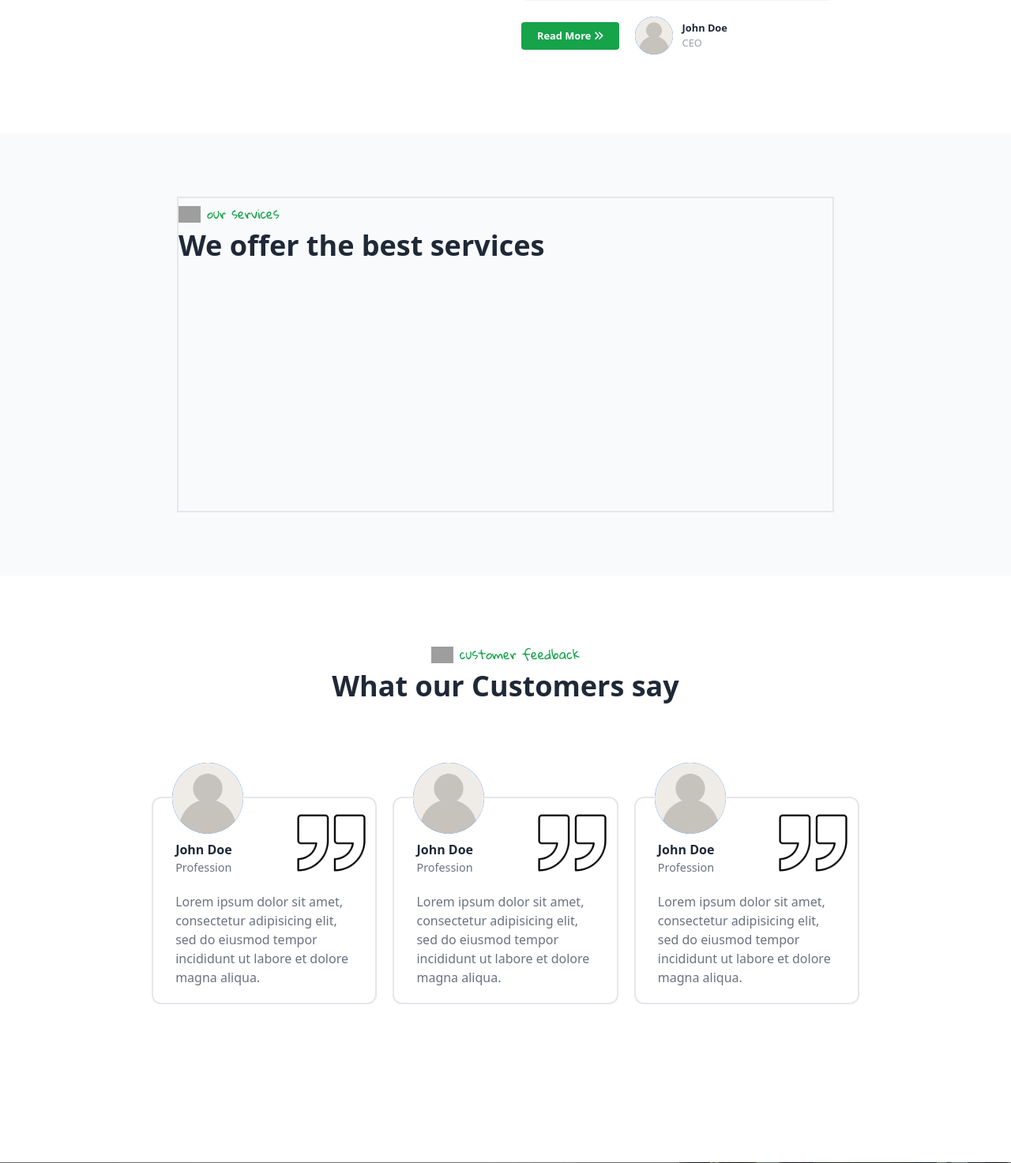
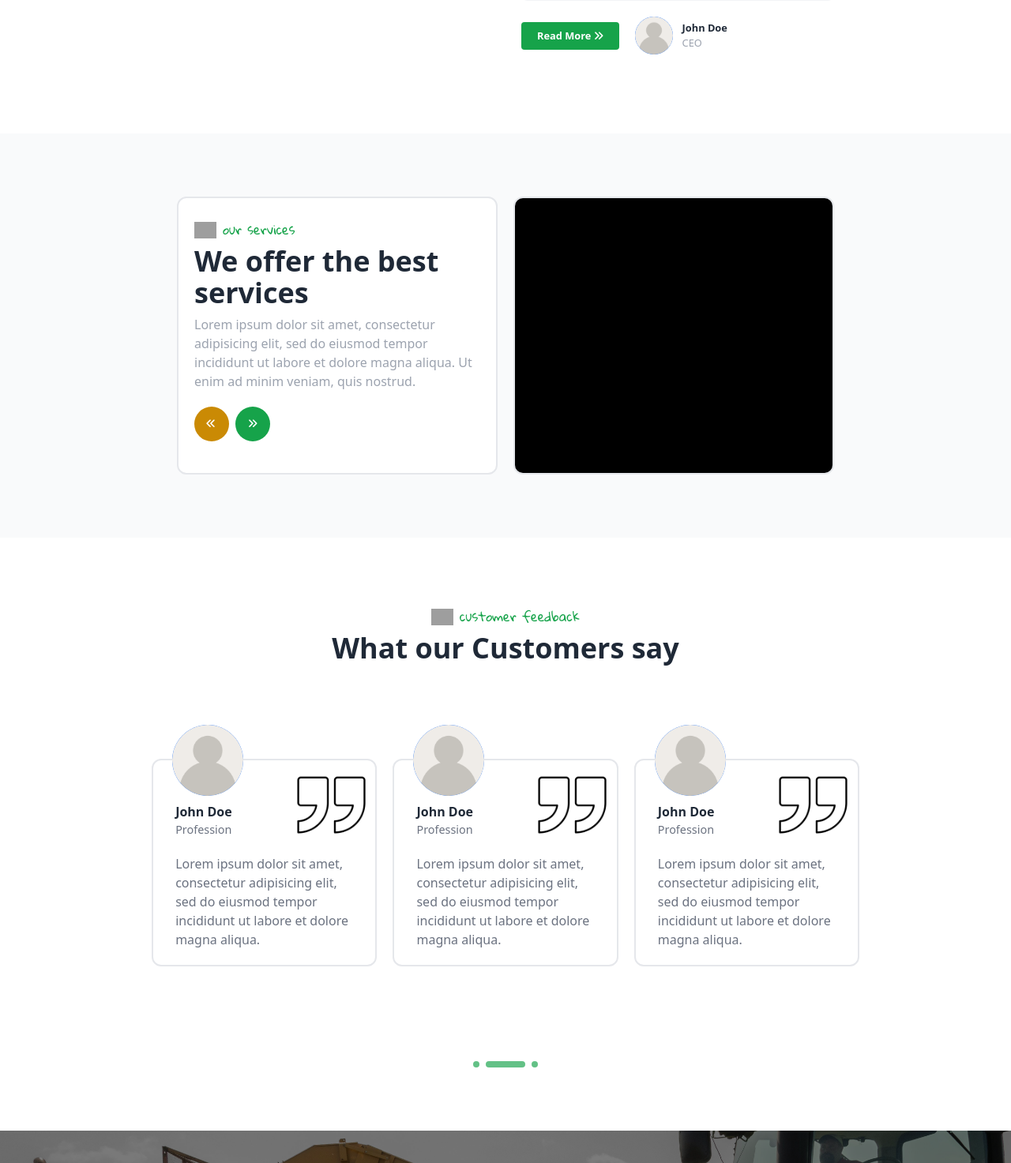
Before and after one commit to wilfredofficial63854/billal-enterprise, a PHP site: page / in a window 1280 px wide. Shown: the part 1452-2925 px from the top of the page at 79% size. Run offline with PHP 8.4, Linux system fonts and the light colour scheme; some libraries are stand-ins or nearby versions; grey boxes are pictures that could not be loaded.

Commit message:
Update to slidewhow on services section

```diff
--- a/css/output.css
+++ b/css/output.css
@@ -667,6 +667,10 @@ video {
   inset-inline-end: 0.25rem;
 }
 
+.left-\[-1px\] {
+  left: -1px;
+}
+
 .top-0 {
   top: 0px;
 }
@@ -937,6 +941,10 @@ video {
   height: 0.25rem;
 }
 
+.h-11 {
+  height: 2.75rem;
+}
+
 .h-12 {
   height: 3rem;
 }
@@ -957,6 +965,10 @@ video {
   height: 60vh;
 }
 
+.h-\[8px\] {
+  height: 8px;
+}
+
 .h-\[90px\] {
   height: 90px;
 }
@@ -981,14 +993,14 @@ video {
   min-height: 200px;
 }
 
-.min-h-\[400px\] {
-  min-height: 400px;
-}
-
 .min-h-\[40vh\] {
   min-height: 40vh;
 }
 
+.w-11 {
+  width: 2.75rem;
+}
+
 .w-12 {
   width: 3rem;
 }
@@ -1005,14 +1017,18 @@ video {
   width: 2.25rem;
 }
 
-.w-\[65\%\] {
-  width: 65%;
+.w-\[50px\] {
+  width: 50px;
 }
 
 .w-\[80\%\] {
   width: 80%;
 }
 
+.w-\[8px\] {
+  width: 8px;
+}
+
 .w-\[90\%\] {
   width: 90%;
 }
@@ -1037,6 +1053,18 @@ video {
   width: 100%;
 }
 
+.w-\[100vw\] {
+  width: 100vw;
+}
+
+.w-\[50vw\] {
+  width: 50vw;
+}
+
+.w-\[100\%\] {
+  width: 100%;
+}
+
 .max-w-\[40px\] {
   max-width: 40px;
 }
@@ -1049,8 +1077,16 @@ video {
   flex-shrink: 1;
 }
 
+.flex-shrink-0 {
+  flex-shrink: 0;
+}
+
 .shrink {
   flex-shrink: 1;
+}
+
+.shrink-0 {
+  flex-shrink: 0;
 }
 
 .flex-grow {
@@ -1113,6 +1149,16 @@ video {
 
 .transform-none {
   transform: none;
+}
+
+@keyframes pulse {
+  50% {
+    opacity: .5;
+  }
+}
+
+.animate-pulse {
+  animation: pulse 2s cubic-bezier(0.4, 0, 0.6, 1) infinite;
 }
 
 .cursor-pointer {
@@ -2087,6 +2133,11 @@ video {
   border-color: rgb(22 163 74 / var(--tw-border-opacity));
 }
 
+.border-red-500 {
+  --tw-border-opacity: 1;
+  border-color: rgb(239 68 68 / var(--tw-border-opacity));
+}
+
 .bg-\[\#17b978\] {
   --tw-bg-opacity: 1;
   background-color: rgb(23 185 120 / var(--tw-bg-opacity));
@@ -2112,6 +2163,11 @@ video {
   background-color: rgb(59 130 246 / var(--tw-bg-opacity));
 }
 
+.bg-blue-600 {
+  --tw-bg-opacity: 1;
+  background-color: rgb(37 99 235 / var(--tw-bg-opacity));
+}
+
 .bg-gray-100 {
   --tw-bg-opacity: 1;
   background-color: rgb(243 244 246 / var(--tw-bg-opacity));
@@ -2140,6 +2196,11 @@ video {
 .bg-yellow-600 {
   --tw-bg-opacity: 1;
   background-color: rgb(202 138 4 / var(--tw-bg-opacity));
+}
+
+.bg-orange-600 {
+  --tw-bg-opacity: 1;
+  background-color: rgb(234 88 12 / var(--tw-bg-opacity));
 }
 
 .bg-opacity-50 {
--- a/index.html
+++ b/index.html
@@ -23,6 +23,7 @@
         .mini-header{
           font-family: "Gloria Hallelujah", cursive;
         }
+
       </style>
   </head>
 
@@ -146,15 +147,50 @@
 
       <!-- Services -->
       <section class="w-full bg-gray-50 py-[10vh]">
-        <div class="w-[65%] min-h-[400px] border-2 mx-auto">
-          <h1 class="mini-header my-2 text-green-600 flex items-center">
-            <img src="image/leaves.png" class="w-7 mr-2" />
-            <span class="">our services </span>
-          </h1>
-          <div class="flex items-center">
-            <h1 class="text-gray-800 text-4xl font-bold"> We offer the best services </h1>
+        <div class="w-[80%] sm:w-[65%] mx-auto grid sm:grid-cols-10 gap-5">
+
+          <div class="border-2 rounded-xl flex items-center justify-center col-span-5 bg-white">
+            <div class="p-5">
+              <h1 class="mini-header my-2 text-green-600 flex items-center">
+                <img src="image/leaves.png" class="w-7 mr-2" />
+                <span class="">our services </span>
+              </h1>
+                <h1 class="text-gray-800 text-4xl font-bold"> We offer the best services </h1>
+                <p class="my-2 text-gray-400"> Lorem ipsum dolor sit amet, consectetur adipisicing elit, sed do eiusmod tempor
+                  incididunt ut labore et dolore magna aliqua. Ut enim ad minim veniam, quis nostrud.
+                </p>
+
+                <!-- Slides controls -->
+                <div class="flex items-center my-5">
+                  <!-- Left -->
+                  <span id="previous-service-slide" class="mr-2 rounded-full cursor-pointer text-[0.8rem] flex items-center justify-center w-11 h-11 transition bg-yellow-600 hover:bg-yellow-800 text-white">
+                    <i class="relative left-[-1px] fa-solid fa-angles-left"></i>
+                  </span>
+
+                  <!-- Right -->
+                  <span id="next-service-slide" class="rounded-full cursor-pointer text-[0.8rem] flex items-center justify-center w-11 h-11 bg-green-600 transition hover:bg-green-800 text-white">
+                    <i class="fa-solid fa-angles-right"></i>
+                  </span>
+                </div>
+            </div>
           </div>
 
+          <div id="slides-wrapper" class="overflow-hidden border-2 rounded-xl flex items-center justify-center col-span-5">
+              <!-- Slides Container -->
+              <div id="slides-container" class="flex items-center w-[100%] h-full">
+                <!-- Slide 1 -->
+                <div class="w-[100%] min-h-[200px] bg-black h-full shrink-0"></div>
+
+                <!-- Slide 2 -->
+                <div class="w-[100%] min-h-[200px] bg-blue-600 h-full shrink-0"></div>
+
+                <!-- Slide 3 -->
+                <div class="w-[100%] min-h-[200px] bg-yellow-600 h-full shrink-0"></div>
+
+                <!-- Slide 1 -->
+                <div class="w-[100%] min-h-[200px] bg-black h-full shrink-0"></div>
+              <div>
+          </div>
           <!--<div class="w-full grid grid-cols-10 my-5">
             <div class="col-span-8">
               <h1 class="mini-header"> Our services </h1>
@@ -231,8 +267,17 @@
                 </div>
               </div>
             </div>
+
+
+            <div class="w-full flex items-center justify-center">
+              <span class="w-[8px] h-[8px] rounded-full bg-green-600 animate-pulse"> </span>
+              <span class="w-[50px] h-[8px] rounded-xl bg-green-600 mx-2 animate-pulse"> </span>
+              <span class="w-[8px] h-[8px] rounded-full bg-green-600 animate-pulse"> </span>
+            </div>
           </div>
         </section>
+
+
 
         <!-- Achievements -->
         <section style="background-image: url('image/img5.jpg');" class="img-container w-full h-[59vh] sm:h-[70vh]">
@@ -261,8 +306,13 @@
         <!-- Our Partners -->
           <section class="w-full bg-white py-[10vh]">
             <div class="w-[80%] sm:w-[65%] mx-auto">
+
               <div class="text-center w-full">
-                <h1 class="text-gray-800 text-4xl font-bold"> Our Partners </h1>
+                <h1 class="mini-header my-2 text-green-600 flex items-center justify-center">
+                  <img src="image/leaves.png" class="w-7 mr-2" />
+                  <span class="">customer feedback </span>
+                </h1>
+                <h1 class="text-gray-800 text-4xl font-bold">Some of our Partners </h1>
               </div>
 
               <div class="w-full gap-5 grid grid-cols-1 sm:grid-cols-6 my-[5vh]">
@@ -286,7 +336,7 @@
             <div class="inset-0 w-full h-full bg-black bg-opacity-80 flex items-center justify-center">
               <div class="text-center sm:text-left mx-auto w-[90%] sm:flex items-center justify-between">
                 <h1 class="my-5 sm:my-0 text-white text-2xl font-bold w-[90%] sm:w-[40%]"> Need any help with your farm? </h1>
-                <a href="#" class="my-5 sm:my-0 text-[0.8rem] py-2 px-5 rounded text-white bg-yellow-600 font-semibold transition hover:bg-yellow-800">
+                <a href="#" class="my-5 sm:my-0 text-[0.8rem] py-2 px-5 rounded text-white  font-semibold transition bg-yellow-600 hover:bg-yellow-800">
                    Contact Us
                    <i class="fa-solid fa-angles-right"></i>
                  </a>
@@ -375,5 +425,66 @@
             </div>
           </footer>
     </main>
+
+
+    <!-- jQuery Script -->
+    <script src="node_modules/jquery/dist/jquery.min.js"></script>
+    <script>
+      $(document).ready(function(){
+
+        let slideCount = 1; // Slide counter
+
+      function slideShow(slideLimit, slideDirection, slideContainer, animateContainer, slideDuration) {
+        let divWidth = $(slideContainer).width(); // Get the width of the container
+        let newWidth = 0;
+
+        // Handle "right" direction when slideCount reaches the limit
+        if (slideCount >= slideLimit && slideDirection == "right") {
+          slideCount = 1; // Reset to first slide
+          newWidth = 0; // Move back to the first slide
+
+          $(slideContainer).css("left", "0px");
+          $(slideContainer).css("transition", "none");
+
+        }else if (slideCount == 1 && slideDirection == "left") {
+          slideCount = 1; // Go to the last slide
+          newWidth = 0; // Calculate width for the last slide
+
+          $(slideContainer).css("left", "0px");
+          $(slideContainer).css("transition", "none");
+
+        }else {
+          // Increase or decrease the slide count depending on direction
+          if (slideDirection == 'right') {
+            slideCount++;
+          } else if (slideDirection == "left") {
+            slideCount--;
+          }
+
+          // Calculate new width based on slide count
+          newWidth = divWidth * (slideCount - 1);
+
+          alert("New width: " + newWidth + " Slide count: " + slideCount);
+
+          $(animateContainer).css("position", "relative");
+
+          $(animateContainer).animate({
+            left: -newWidth + "px" // Move slides correctly, left for both directions
+          }, slideDuration);
+        }
+      }
+
+      $('#next-service-slide').click(function () {
+        slideShow(4, "right", "#slides-wrapper", "#slides-container", 500);
+      });
+
+      $('#previous-service-slide').click(function () {
+        slideShow(4, "left", "#slides-wrapper", "#slides-container", 500);
+      });
+
+
+
+      });
+    </script>
   </body>
 </html>
```
